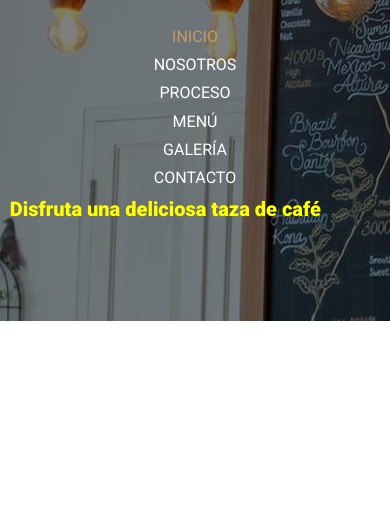
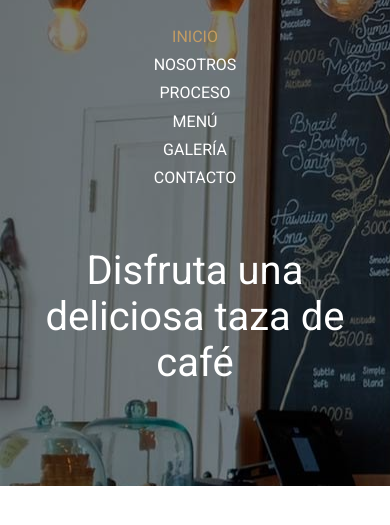
Before and after one commit to cumbinar/cafeteria, a website: page index.html in a window 390 px wide. Shown: the part 261-786 px from the top of the page. Drawn offline with Linux system fonts and the light colour scheme.

Commit message:
termina header responsive

```diff
--- a/src/scss/header/_header.scss
+++ b/src/scss/header/_header.scss
@@ -5,32 +5,10 @@
     padding: 5rem 0;
     position: relative;
 
-
-    h1{
-        color: yellow;
-        font-size: 2rem;
-    }
-
-@include m.telefono {
-    h1{
-        color: red;
-    }
- }
-
  @include m.tablet {
-     h1{
-         color: blue;
-         font-size: 3rem;
-         background-color: white;
-     }
+    min-height: 70rem;
   }
 
-  @include m.desktop {
-      h1{
-          color: yellowgreen;
-      }
-
-   }
    &::before{
         content: '';
         background-color: v.$negro;
@@ -44,6 +22,16 @@
 
     .contenido-header{
         position: relative;
+        h1{
+            text-align: center;
+            color: v.$blanco;
+            font-weight: normal;
+            margin-top:5rem;
+            @include m.tablet {
+               margin-top:10rem;
+             }
+
+        }
     }
 }
 
```
Also changed, not shown: build/css/app.css.
